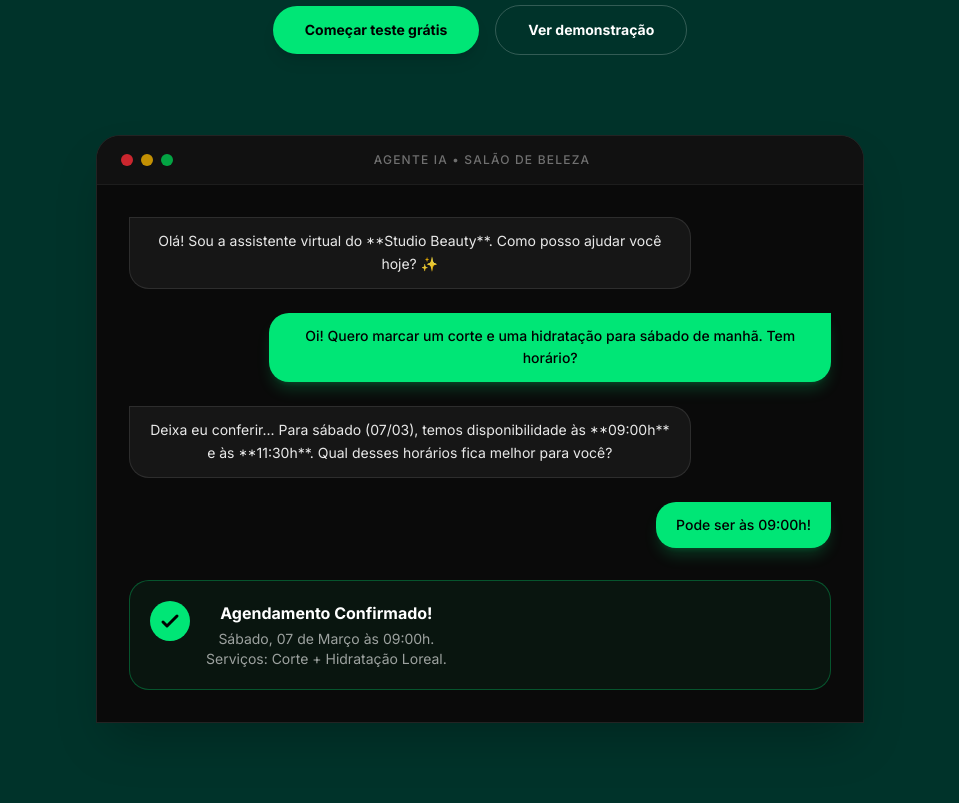
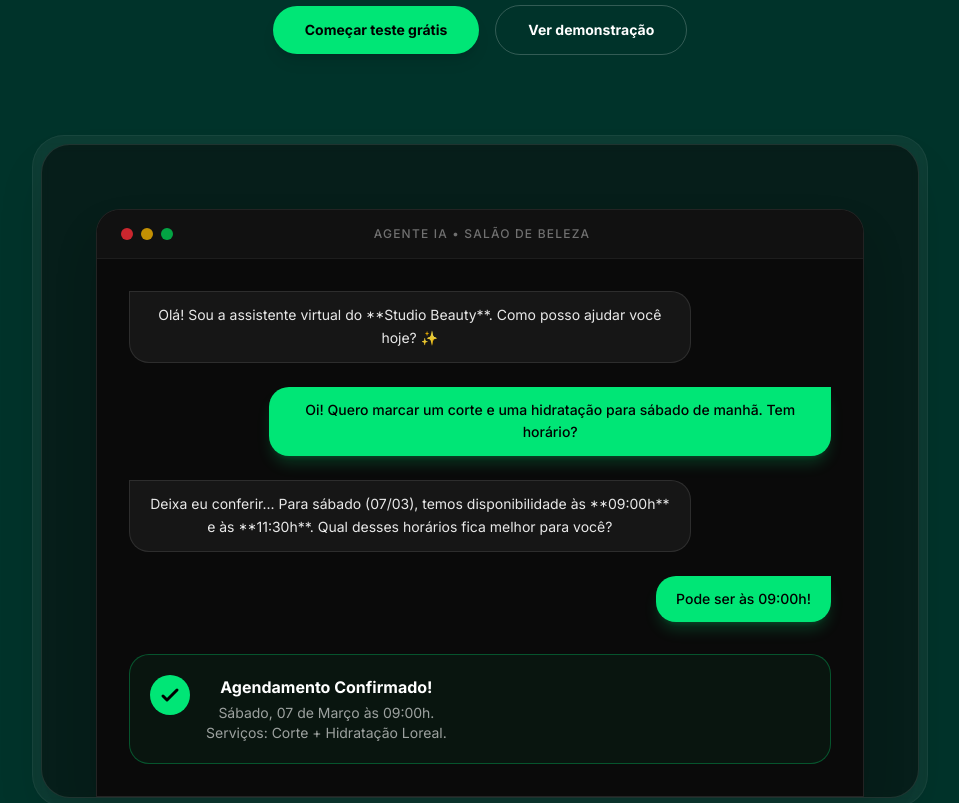
Before and after one commit to kokimotoprojetos/agendamentofacil, a Next.js app: page / in a window 1280 px wide. Shown: the part 700-1503 px from the top of the page, without its empty margins (160-1119 px from the left). Built offline with nearby package versions, Linux system fonts and the light colour scheme.

Commit message:
fix: make GlowingEffect visible on landing page by removing clipping and fixing imports

```diff
--- a/src/components/landing/Features.tsx
+++ b/src/components/landing/Features.tsx
@@ -43,7 +43,7 @@ const FeatureSection = ({ title, highlight, description, mockup, reverse, icon }
                             transition={{ duration: 0.8 }}
                             className="relative"
                         >
-                            <div className="relative p-2 rounded-[2rem] border border-white/5 bg-white/5 backdrop-blur-sm overflow-hidden group">
+                            <div className="relative p-2 rounded-[2rem] border border-white/5 bg-white/5 backdrop-blur-sm group">
                                 <GlowingEffect
                                     spread={60}
                                     glow={true}
--- a/src/components/landing/Hero.tsx
+++ b/src/components/landing/Hero.tsx
@@ -3,6 +3,7 @@ import React from 'react';
 import { BrandLogo } from '@/components/ui/BrandLogo';
 import { ChatMockup } from './Mockups';
 import { motion } from 'framer-motion';
+import { GlowingEffect } from '@/components/ui/glowing-effect';
 
 export const Hero = () => {
     return (
@@ -69,8 +70,21 @@ export const Hero = () => {
                         initial={{ opacity: 0, y: 40 }}
                         animate={{ opacity: 1, y: 0 }}
                         transition={{ duration: 0.8, delay: 0.3 }}
+                        className="relative"
                     >
-                        <ChatMockup />
+                        <div className="relative p-2 rounded-[2rem] border border-white/5 bg-white/5 backdrop-blur-sm group">
+                            <GlowingEffect
+                                spread={60}
+                                glow={true}
+                                disabled={false}
+                                proximity={64}
+                                inactiveZone={0.01}
+                                borderWidth={3}
+                            />
+                            <div className="relative rounded-[1.8rem] overflow-hidden border border-white/10 bg-black/50 shadow-2xl transition-transform duration-500 group-hover:scale-[1.02]">
+                                <ChatMockup />
+                            </div>
+                        </div>
                     </motion.div>
                 </div>
             </div>
--- a/src/components/ui/glowing-effect.tsx
+++ b/src/components/ui/glowing-effect.tsx
@@ -2,7 +2,7 @@
 
 import { memo, useCallback, useEffect, useRef } from "react";
 import { cn } from "@/lib/utils";
-import { animate } from "motion/react";
+import { animate } from "framer-motion";
 
 interface GlowingEffectProps {
     blur?: number;
```
